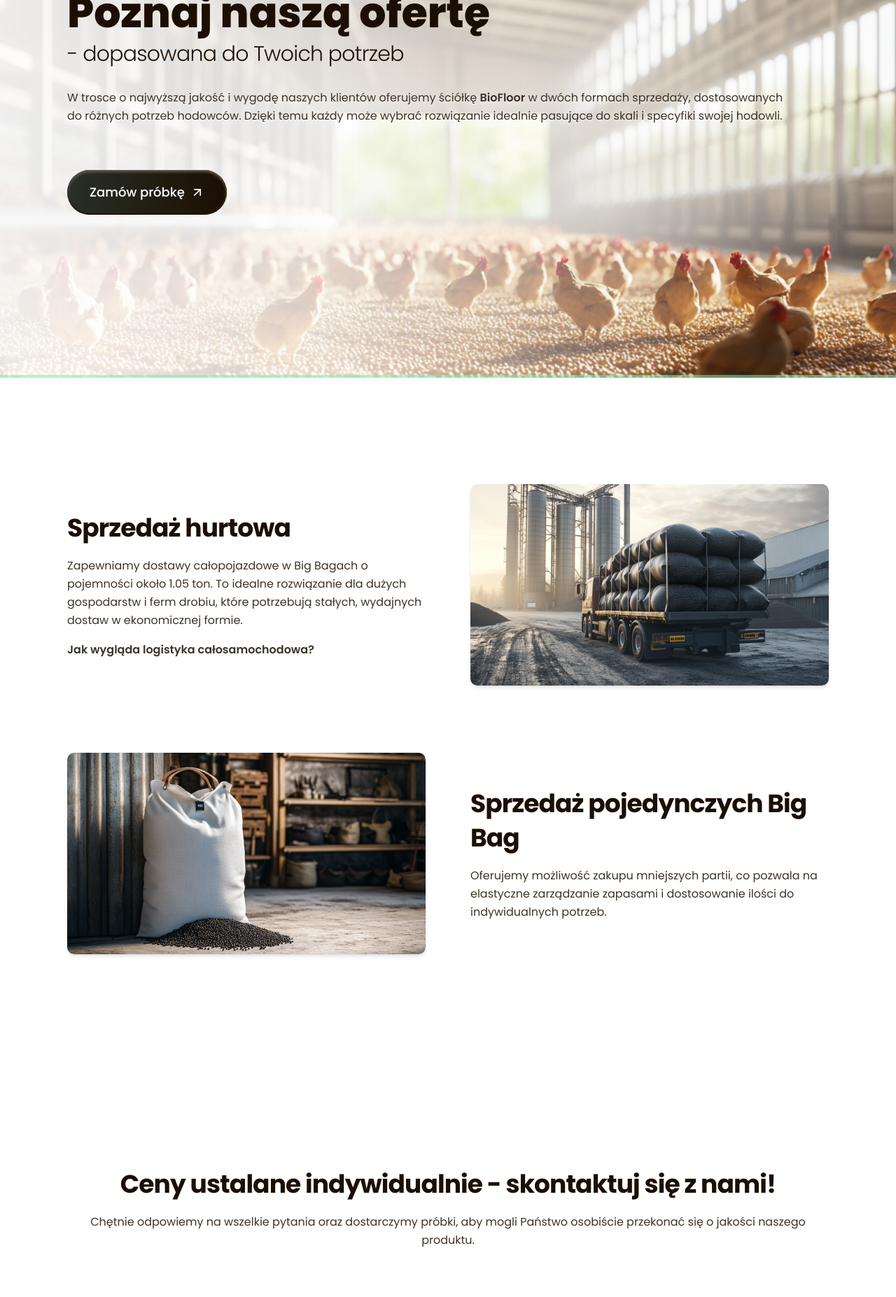
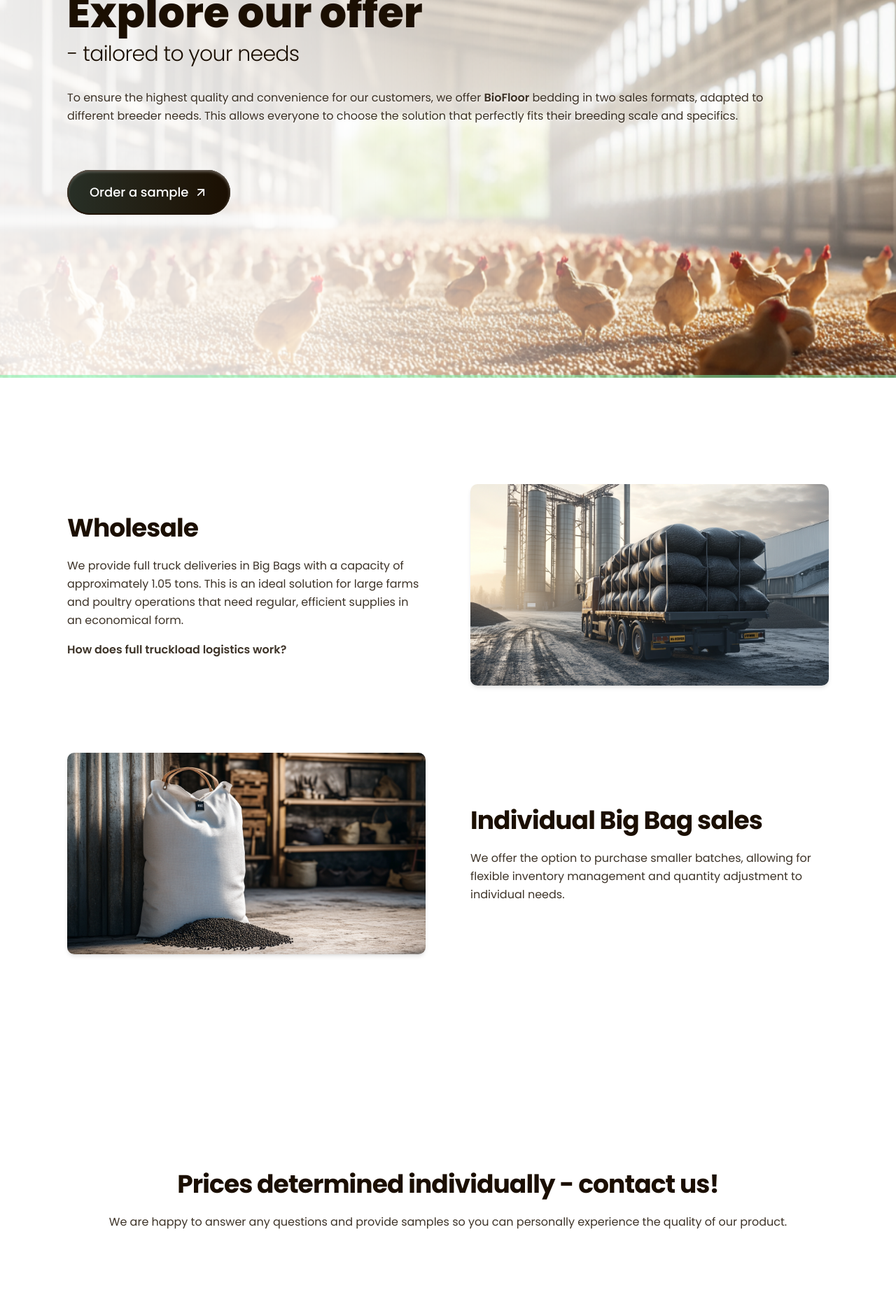
Before and after one commit to muslewski/BioFloor, a Next.js app: page /en/oferta in a window 1280 px wide. Shown: the part 260-2114 px from the top of the page at 70% size. Built offline with nearby package versions, Linux system fonts and the light colour scheme.

Commit message:
Translate offer page

```diff
--- a/messages/de.json
+++ b/messages/de.json
@@ -184,7 +184,18 @@
       "description": "empty"
     },
     "Page": {
-      "title": "Offer"
+      "title": "Entdecken Sie unser Angebot",
+      "titleLight": "- angepasst an Ihre Bedürfnisse",
+      "description": "Um höchste Qualität und Komfort für unsere Kunden zu gewährleisten, bieten wir <b>BioFloor</b> Einstreu in zwei Verkaufsformen an, die an unterschiedliche Bedürfnisse der Züchter angepasst sind. So kann jeder die Lösung wählen, die perfekt zur Größe und Spezifik seiner Zucht passt.",
+      "cta1": "Probe bestellen",
+      "offerSectionTitle": "Großhandel",
+      "offerSectionDescription": "Wir bieten Komplettladungen in Big Bags mit einem Fassungsvermögen von etwa 1,05 Tonnen. Dies ist die ideale Lösung für große Betriebe und Geflügelfarmen, die regelmäßige, effiziente Lieferungen in wirtschaftlicher Form benötigen.",
+      "offerSectionLink": "Wie funktioniert die Komplettladungslogistik?",
+      "offerSectionTitle2": "Verkauf einzelner Big Bags",
+      "offerSectionDescription2": "Wir bieten die Möglichkeit, kleinere Mengen zu kaufen, was eine flexible Bestandsverwaltung und Anpassung der Menge an individuelle Bedürfnisse ermöglicht.",
+      "contactSectionTitle": "Preise werden individuell festgelegt - kontaktieren Sie uns!",
+      "contactSectionDescription": "Wir beantworten gerne alle Fragen und stellen Ihnen Proben zur Verfügung, damit Sie sich selbst von der Qualität unseres Produkts überzeugen können.",
+      "contactSectionCta": "Kontakt"
     }
   },
   "Contact": {
--- a/messages/en.json
+++ b/messages/en.json
@@ -184,7 +184,18 @@
       "description": "empty"
     },
     "Page": {
-      "title": "Offer"
+      "title": "Explore our offer",
+      "titleLight": "- tailored to your needs",
+      "description": "To ensure the highest quality and convenience for our customers, we offer <b>BioFloor</b> bedding in two sales formats, adapted to different breeder needs. This allows everyone to choose the solution that perfectly fits their breeding scale and specifics.",
+      "cta1": "Order a sample",
+      "offerSectionTitle": "Wholesale",
+      "offerSectionDescription": "We provide full truck deliveries in Big Bags with a capacity of approximately 1.05 tons. This is an ideal solution for large farms and poultry operations that need regular, efficient supplies in an economical form.",
+      "offerSectionLink": "How does full truckload logistics work?",
+      "offerSectionTitle2": "Individual Big Bag sales",
+      "offerSectionDescription2": "We offer the option to purchase smaller batches, allowing for flexible inventory management and quantity adjustment to individual needs.",
+      "contactSectionTitle": "Prices determined individually - contact us!",
+      "contactSectionDescription": "We are happy to answer any questions and provide samples so you can personally experience the quality of our product.",
+      "contactSectionCta": "Contact"
     }
   },
   "Contact": {
--- a/messages/pl.json
+++ b/messages/pl.json
@@ -184,7 +184,18 @@
       "description": "empty"
     },
     "Page": {
-      "title": "Offer"
+      "title": "Poznaj naszą ofertę",
+      "titleLight": "- dopasowana do Twoich potrzeb",
+      "description": "W trosce o najwyższą jakość i wygodę naszych klientów oferujemy ściółkę <b>BioFloor</b> w dwóch formach sprzedaży, dostosowanych do różnych potrzeb hodowców. Dzięki temu każdy może wybrać rozwiązanie idealnie pasujące do skali i specyfiki swojej hodowli.",
+      "cta1": "Zamów próbkę",
+      "offerSectionTitle": "Sprzedaż hurtowa",
+      "offerSectionDescription": "Zapewniamy dostawy całopojazdowe w Big Bagach o pojemności około 1.05 ton. To idealne rozwiązanie dla dużych gospodarstw i ferm drobiu, które potrzebują stałych, wydajnych dostaw w ekonomicznej formie.",
+      "offerSectionLink": "Jak wygląda logistyka całosamochodowa?",
+      "offerSectionTitle2": "Sprzedaż pojedynczych Big Bag",
+      "offerSectionDescription2": "Oferujemy możliwość zakupu mniejszych partii, co pozwala na elastyczne zarządzanie zapasami i dostosowanie ilości do indywidualnych potrzeb.",
+      "contactSectionTitle": "Ceny ustalane indywidualnie - skontaktuj się z nami!",
+      "contactSectionDescription": "Chętnie odpowiemy na wszelkie pytania oraz dostarczymy próbki, aby mogli Państwo osobiście przekonać się o jakości naszego produktu.",
+      "contactSectionCta": "Kontakt"
     }
   },
   "Contact": {
--- a/src/modules/oferta/offer-view.tsx
+++ b/src/modules/oferta/offer-view.tsx
@@ -1,18 +1,36 @@
 import { ViewWrapper } from "@/components/common/view-wrapper";
+import RichText from "@/components/rich-text";
 import { ContactUsSection } from "@/modules/oferta/sections/contact-us-section";
 import { HeroSection } from "@/modules/oferta/sections/hero-section";
 import { OfferOptionsSection } from "@/modules/oferta/sections/offer-options-section";
-// import { getTranslations } from "next-intl/server";
+import { getTranslations } from "next-intl/server";
 
 export async function OfferView() {
   // Get translations for static rendering
-  // const t = await getTranslations("Offer.Page");
+  const t = await getTranslations("Offer.Page");
 
   return (
     <ViewWrapper>
-      <HeroSection />
-      <OfferOptionsSection />
-      <ContactUsSection />
+      <HeroSection
+        title={t("title")}
+        titleLight={t("titleLight")}
+        description={
+          <RichText>{(tags) => t.rich("description", tags)}</RichText>
+        }
+        cta1={t("cta1")}
+      />
+      <OfferOptionsSection
+        offerSectionTitle={t("offerSectionTitle")}
+        offerSectionDescription={t("offerSectionDescription")}
+        offerSectionLink={t("offerSectionLink")}
+        offerSectionTitle2={t("offerSectionTitle2")}
+        offerSectionDescription2={t("offerSectionDescription2")}
+      />
+      <ContactUsSection
+        contactSectionTitle={t("contactSectionTitle")}
+        contactSectionDescription={t("contactSectionDescription")}
+        contactSectionCta={t("contactSectionCta")}
+      />
     </ViewWrapper>
   );
 }
--- a/src/modules/oferta/sections/contact-us-section.tsx
+++ b/src/modules/oferta/sections/contact-us-section.tsx
@@ -3,16 +3,20 @@ import { SectionIntro } from "@/components/common/section/section-intro/intro";
 import { SectionWrapper } from "@/components/common/section/section-wrapper";
 import { ArrowUpRight } from "lucide-react";
 
-export function ContactUsSection() {
+export function ContactUsSection(p: {
+  contactSectionTitle: string;
+  contactSectionDescription: string;
+  contactSectionCta: string;
+}) {
   return (
     <SectionWrapper>
       <SectionIntro
-        title="Ceny ustalane indywidualnie - skontaktuj się z nami!"
-        description="Chętnie odpowiemy na wszelkie pytania oraz dostarczymy próbki, aby mogli Państwo osobiście przekonać się o jakości naszego produktu."
+        title={p.contactSectionTitle}
+        description={p.contactSectionDescription}
       />
       <div className="flex sm:justify-center">
         <Cta href="/kontakt" icon={<ArrowUpRight className="size-5" />}>
-          Kontakt
+          {p.contactSectionCta}
         </Cta>
       </div>
     </SectionWrapper>
--- a/src/modules/oferta/sections/hero-section.tsx
+++ b/src/modules/oferta/sections/hero-section.tsx
@@ -3,7 +3,12 @@ import { HeroIntro } from "@/components/common/hero/hero-intro/intro";
 import { HeroWrapper } from "@/components/common/hero/hero-wrapper";
 import { ArrowUpRight } from "lucide-react";
 
-export function HeroSection() {
+export function HeroSection(p: {
+  title: string;
+  titleLight: string;
+  description: React.ReactNode;
+  cta1: string;
+}) {
   return (
     <HeroWrapper
       backgroundImage="/images/oferta/big-henhouse.png"
@@ -12,19 +17,12 @@ export function HeroSection() {
     >
       <HeroIntro
         className="max-w-5xl"
-        title="Poznaj naszą ofertę"
-        titleLight="- dopasowana do Twoich potrzeb"
-        description={
-          <>
-            W trosce o najwyższą jakość i wygodę naszych klientów oferujemy
-            ściółkę <b>BioFloor</b> w dwóch formach sprzedaży, dostosowanych do
-            różnych potrzeb hodowców. Dzięki temu każdy może wybrać rozwiązanie
-            idealnie pasujące do skali i specyfiki swojej hodowli.
-          </>
-        }
+        title={p.title}
+        titleLight={p.titleLight}
+        description={<>{p.description}</>}
         ctaButtons={
           <Cta href="/kontakt" icon={<ArrowUpRight className="size-5" />}>
-            Zamów próbkę
+            {p.cta1}
           </Cta>
         }
       />
--- a/src/modules/oferta/sections/offer-options-section.tsx
+++ b/src/modules/oferta/sections/offer-options-section.tsx
@@ -4,28 +4,27 @@ import { SectionIntro } from "@/components/common/section/section-intro/intro";
 import { SectionWrapper } from "@/components/common/section/section-wrapper";
 import { Link } from "@/i18n/navigation";
 
-export function OfferOptionsSection() {
+export function OfferOptionsSection(p: {
+  offerSectionTitle: string;
+  offerSectionDescription: string;
+  offerSectionLink: string;
+  offerSectionTitle2: string;
+  offerSectionDescription2: string;
+}) {
   return (
     <SectionWrapper>
       <HorizontalStructure
         textElement={
           <SectionIntro
             align="left"
-            title="Sprzedaż hurtowa"
-            description={
-              <>
-                Zapewniamy dostawy całopojazdowe w Big Bagach o pojemności około
-                1.05 ton. To idealne rozwiązanie dla dużych gospodarstw i ferm
-                drobiu, które potrzebują stałych, wydajnych dostaw w
-                ekonomicznej formie.
-              </>
-            }
+            title={p.offerSectionTitle}
+            description={<>{p.offerSectionDescription}</>}
             customElement={
               <Link
                 href="/logistyka-calosamochodowa"
                 className="font-semibold block transition-transform hover:scale-102 active:scale-98"
               >
-                Jak wygląda logistyka całosamochodowa?
+                {p.offerSectionLink}
               </Link>
             }
           />
@@ -39,14 +38,8 @@ export function OfferOptionsSection() {
         textElement={
           <SectionIntro
             align="left"
-            title="Sprzedaż pojedynczych Big Bag"
-            description={
-              <>
-                Oferujemy możliwość zakupu mniejszych partii, co pozwala na
-                elastyczne zarządzanie zapasami i dostosowanie ilości do
-                indywidualnych potrzeb.
-              </>
-            }
+            title={p.offerSectionTitle2}
+            description={<>{p.offerSectionDescription2}</>}
           />
         }
         imageElement={
```
